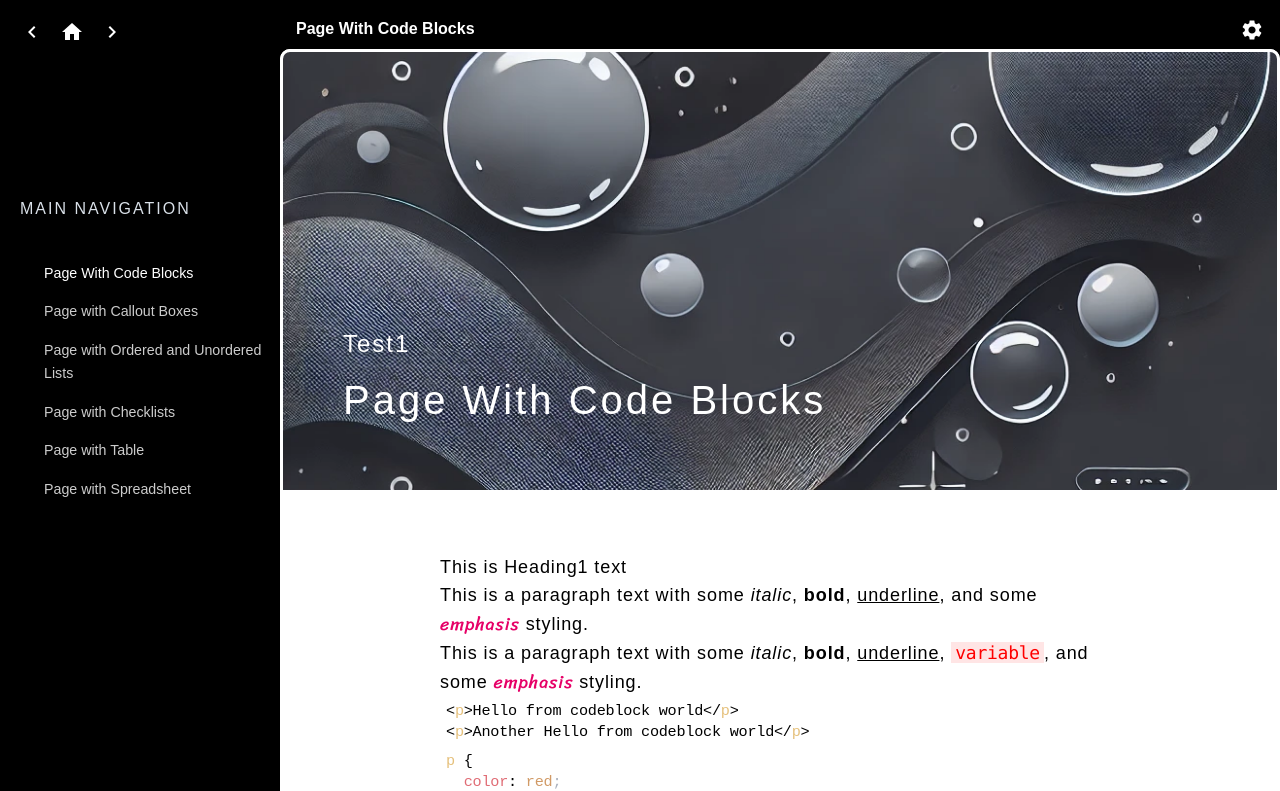
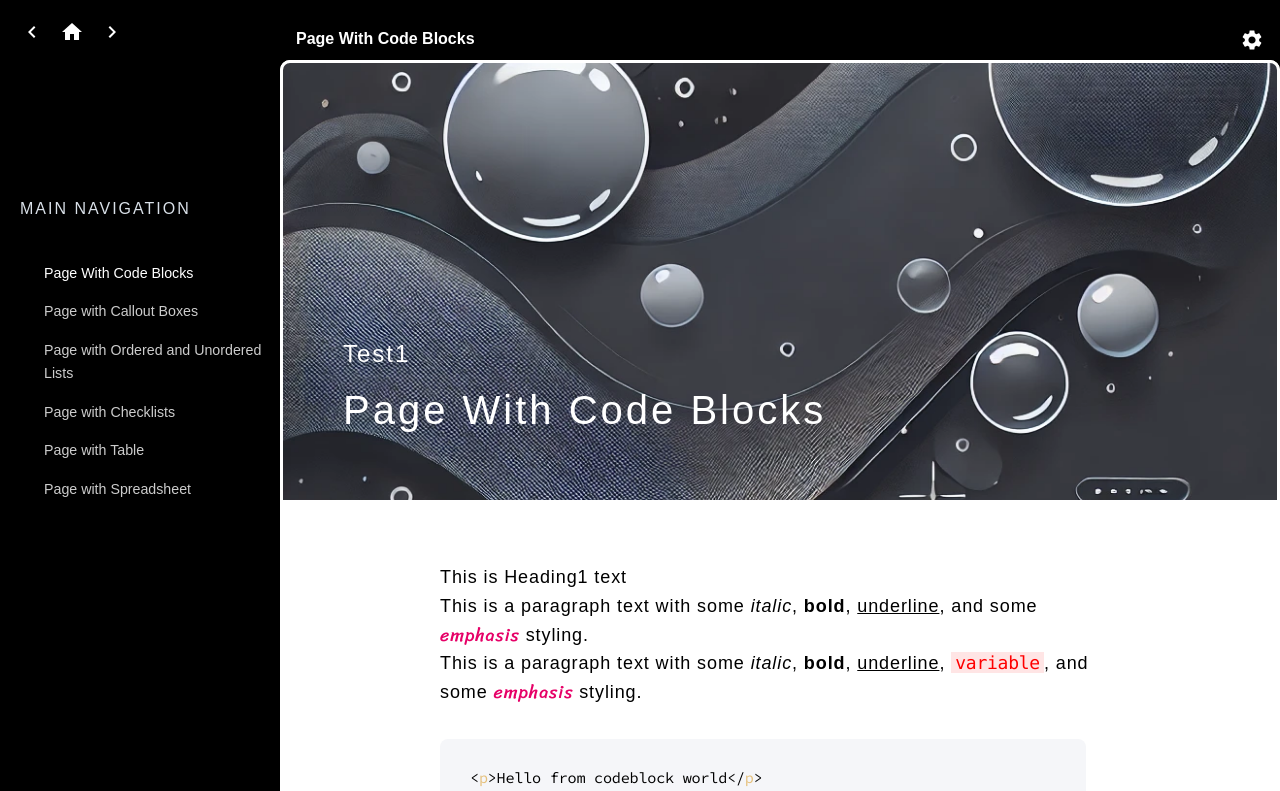
Before and after one commit to krishna-chaitanya-piratla/dev-prep-notes, a React (Create React App) app in the folder frontend/: page / in a window 1280 px wide. Shown: the top 791 px of the page. Built offline with nearby package versions, Linux system fonts and the light colour scheme; a web font is replaced by a local one.

Commit message:
Style the codeblock component; Add event listener for escape key to remove focus from codeblock component

```diff
--- a/frontend/src/components/CodeBlock.tsx
+++ b/frontend/src/components/CodeBlock.tsx
@@ -34,6 +34,12 @@ const CodeBlock: React.FC<CodeBlockProps> = ({ content, onContentChange }) => {
       }
     };
 
+    const handleKeyDown = (event: KeyboardEvent) => {
+      if (event.key === 'Escape' && viewRef.current) {
+        viewRef.current.contentDOM.blur();
+      }
+    };
+
     if (!viewRef.current) {
       // Initialize the editor view only once
       const startState = EditorState.create({
@@ -54,13 +60,18 @@ const CodeBlock: React.FC<CodeBlockProps> = ({ content, onContentChange }) => {
       }
     }
 
+    // Add the keydown event listener
+    document.addEventListener('keydown', handleKeyDown);
+
     return () => {
       if (viewRef.current) {
         viewRef.current.destroy();
         viewRef.current = null;
       }
+      // Remove the keydown event listener
+      document.removeEventListener('keydown', handleKeyDown);
     };
-  }, []);
+  }, []); // Empty dependency array ensures this runs only once
 
   const getExtensions = (lang: string): Extension[] => {
     const extensions = [
--- a/frontend/src/styles/CodeBlock.tsx
+++ b/frontend/src/styles/CodeBlock.tsx
@@ -2,12 +2,23 @@ import styled from 'styled-components';
 
 export const CodeBlockWrapper = styled.div`
   font-size: calc(0.95 * var(--base-text-size));
-  margin: 0;
   letter-spacing: -0.25px;
+  max-width: 95%;
+  margin: 2rem 0;
 
   .cm-editor {
-    background: var(--page-background-color);
+    background: #f5f6f9;
     color: var(--page-text-color);
-    border-radius: 5px;
+    border-radius: 0.5rem;
+    padding: 1.5rem;
+    outline: none;
+  }
+
+  .cm-scroller {
+    font-family: "Source Code Pro", "Fira Mono", monospace;
+  }
+
+  .cm-content {
+    caret-color: var(--page-text-color);
   }
 `;
```
